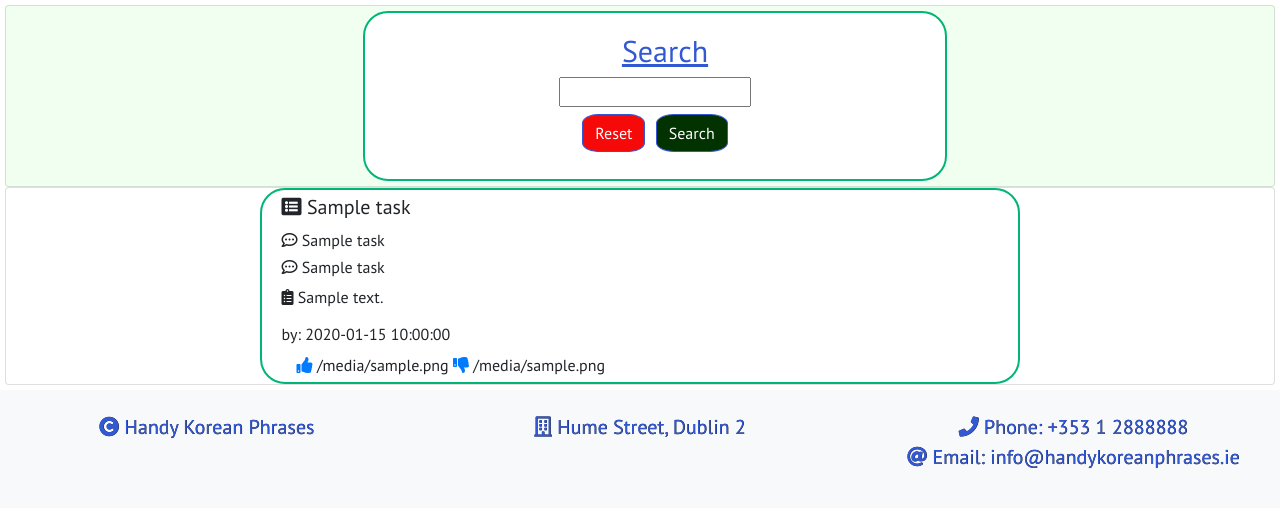
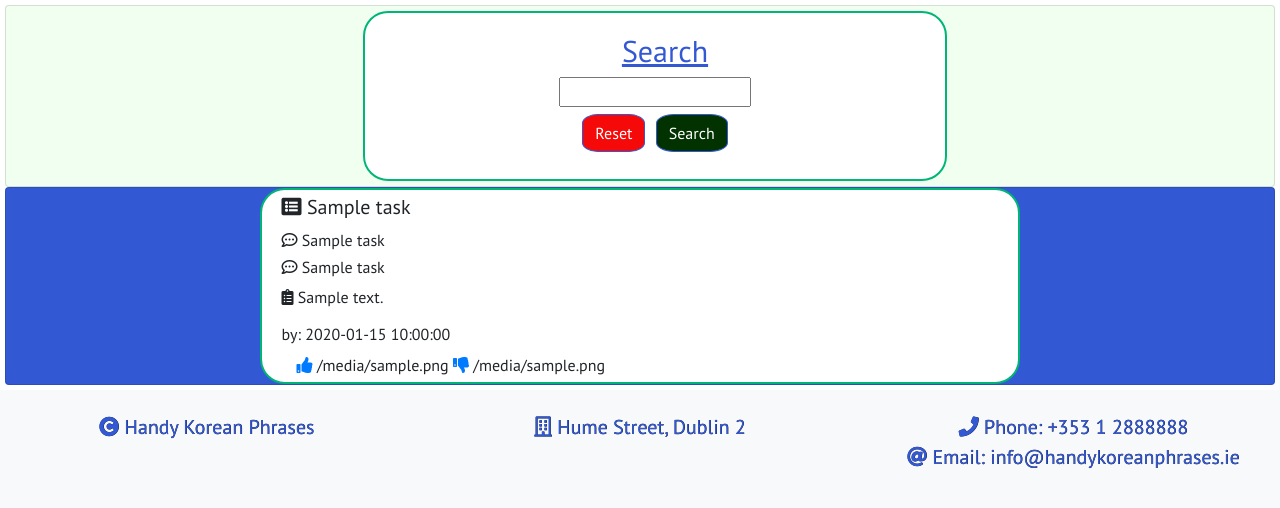
Before and after one commit to JHR1986/johnhenryroche-ms3-fitnessfuel, a Flask app: page /get_tasks in a window 1280 px wide. Shown: the part 140-648 px from the top of the page. Run offline with Flask 2, Linux system fonts and the light colour scheme; a database or web service that is not in the repository returns one stand-in record (values such as "Sample title"); some libraries are stand-ins or nearby versions.

Commit message:
Add new css class for background image of tasks page

```diff
--- a/static/css/style.css
+++ b/static/css/style.css
@@ -152,6 +152,10 @@ footer .row {
   width: 100%;
 }
 
+.taskbackground {
+  background-color: #3358D4;
+}
+
 /*End of Background hero images*/
 
 /*Flash Messages - all pages*/
```
